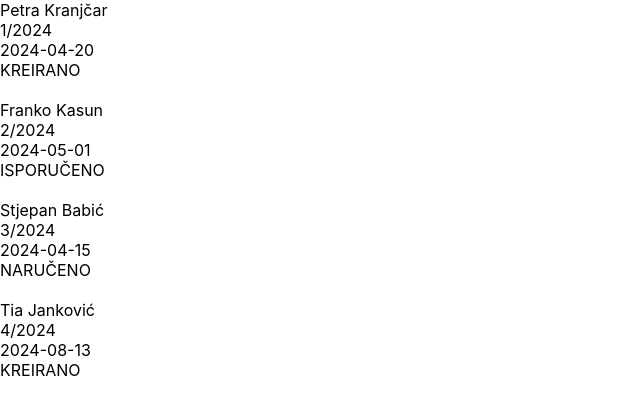
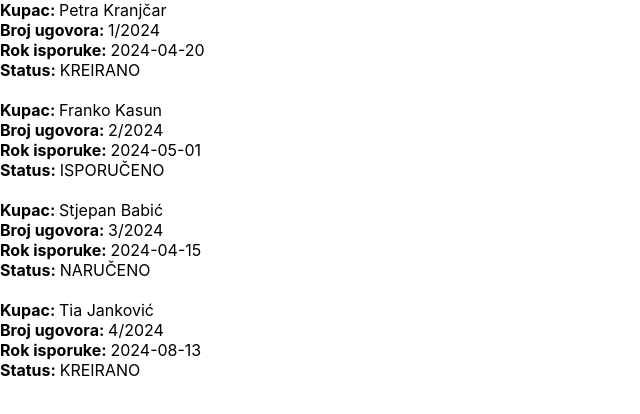
Before and after one commit to dcustovic/react-zadatak, a React (Create React App) app: page / in a window 1280 px wide. Shown: the top 414 px of the page, without its empty margins (0-640 px from the left). Built offline with nearby package versions, Linux system fonts and the light colour scheme.

Commit message:
Displaying data on page

```diff
--- a/src/components/ugovori/Ugovor.js
+++ b/src/components/ugovori/Ugovor.js
@@ -6,10 +6,22 @@ function Ugovor({ ugovori }) {
       {ugovori.map((u) => {
         return (
           <div key={u.id}>
-            <div>{u.kupac}</div>
-            <div>{u.broj_ugovora}</div>
-            <div>{u.rok_isporuke}</div>
-            <div>{u.status}</div>
+            <div>
+              <b>Kupac: </b>
+              {u.kupac}
+            </div>
+            <div>
+              <b>Broj ugovora: </b>
+              {u.broj_ugovora}
+            </div>
+            <div>
+              <b>Rok isporuke: </b>
+              {u.rok_isporuke}
+            </div>
+            <div>
+              <b>Status: </b>
+              {u.status}
+            </div>
             <br />
           </div>
         );
```
